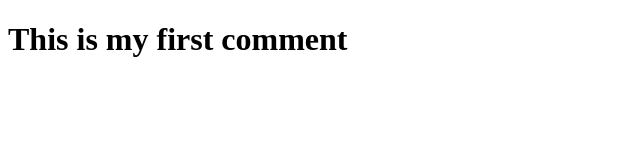
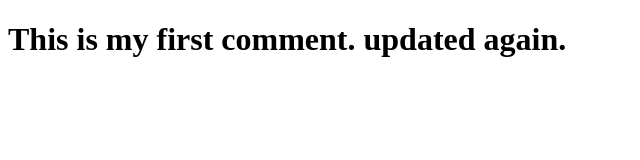
Before and after one commit to thazin05/testing.github.io, a plain HTML site: page index.html in a window 1280 px wide. Shown: the whole page, without its empty margins (0-640 px from the left). Drawn offline with Linux system fonts and the light colour scheme.

Commit message:
updated index.html

```diff
--- a/index.html
+++ b/index.html
@@ -3,6 +3,6 @@
     <title>Testing</title>
     <head></head>
     <body>
-        <h1>This is my first comment</h1>
+        <h1>This is my first comment. updated again.</h1>
     </body>
 </html>
```
